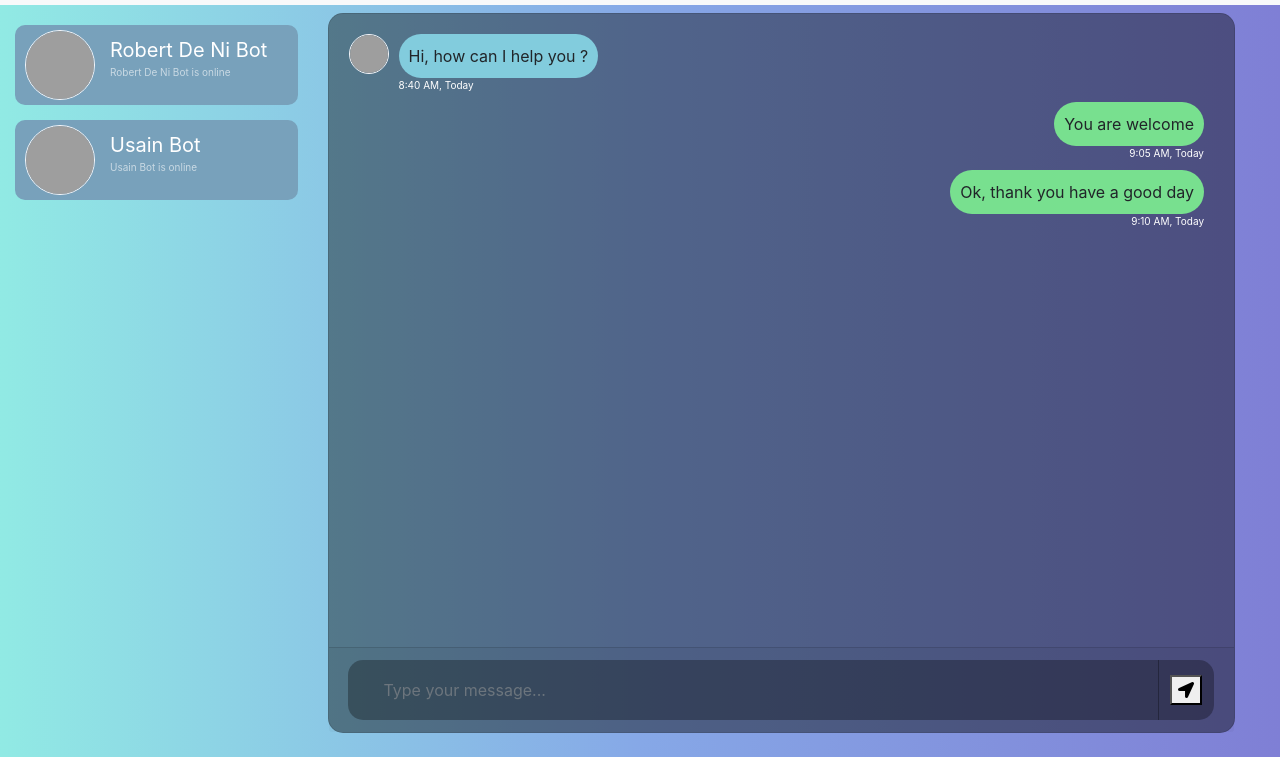
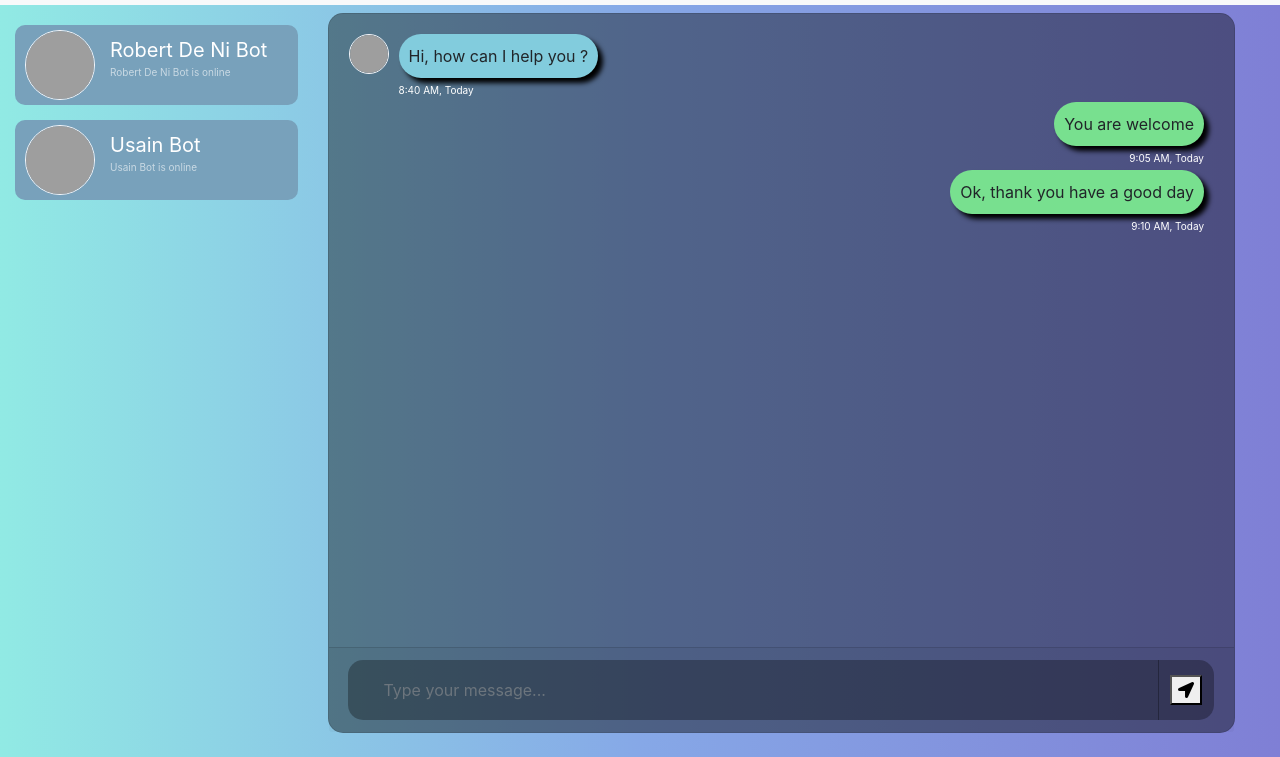
Before and after one commit to AlexandreHoumeau/chat-bot.io, a website with bundled scripts: page src/index.html in a window 1280 px wide. Shown: the part 51-808 px from the top of the page. Built offline with nearby package versions, Linux system fonts and the light colour scheme; grey boxes are pictures that could not be loaded.

Commit message:
fix(sass): add box-shadow on msg

```diff
--- a/src/index.scss
+++ b/src/index.scss
@@ -102,6 +102,7 @@ body,html{
 	background-color: #82ccdd;
 	padding: 10px;
 	position: relative;
+	box-shadow: 5px 5px 5px black;
 }
 .msg_cotainer_send{
 	margin-top: auto;
@@ -111,18 +112,19 @@ body,html{
 	background-color: #78e08f;
 	padding: 10px;
 	position: relative;
+	box-shadow: 5px 5px 5px black;
 }
 .msg_time{
 	position: absolute;
 	left: 0;
-	bottom: -15px;
+	bottom: -20px;
 	color: white;
 	font-size: 10px;
 }
 .msg_time_send{
 	position: absolute;
 	right:0;
-	bottom: -15px;
+	bottom: -20px;
 	color: white;
 	font-size: 10px;
 }
@@ -135,4 +137,5 @@ body,html{
 
 .msg_card_body{
 	overflow-y: auto;
+
 }
```
